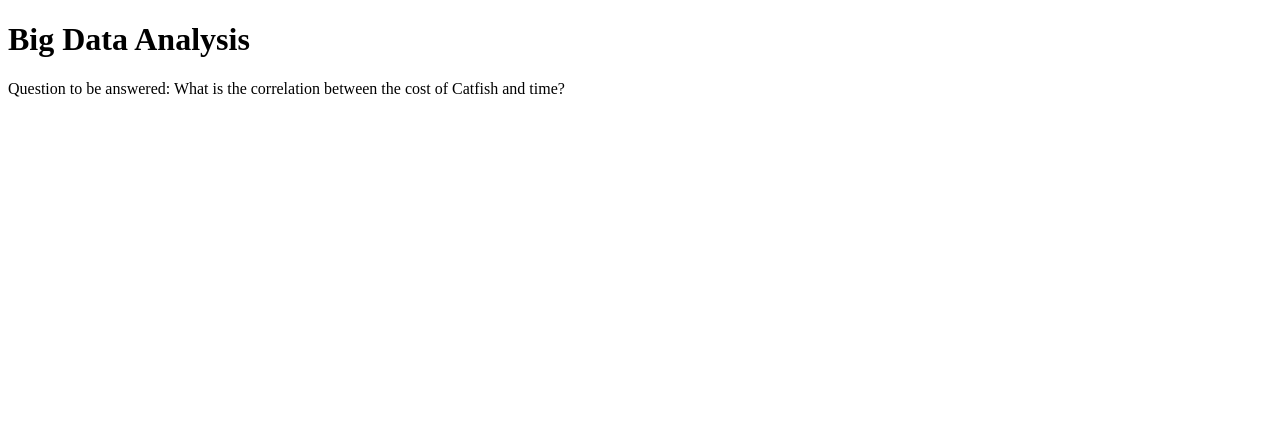
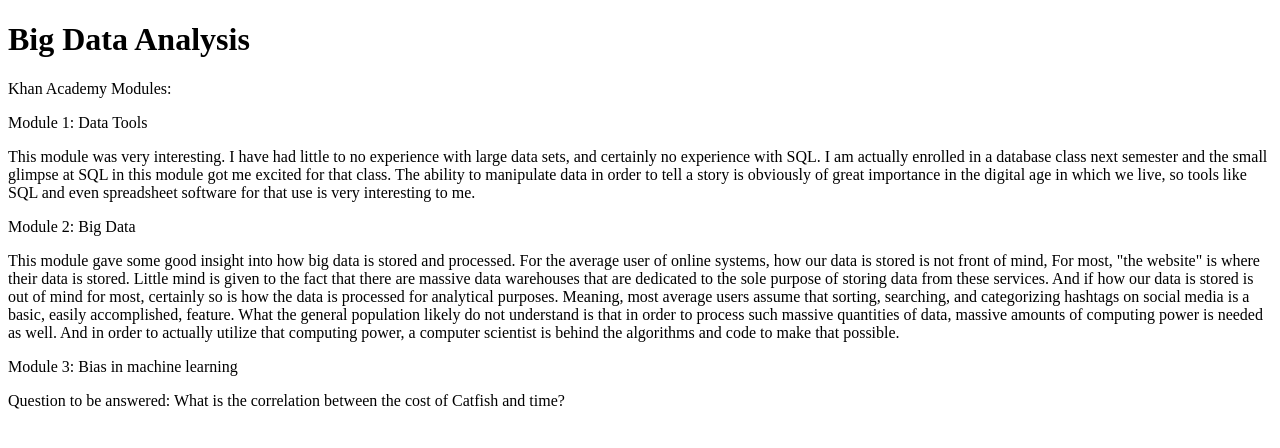
Before and after one commit to BatchOfAllTrades/BigDataProject, a plain HTML site: page index.html in a window 1280 px wide. Drawn offline with Linux system fonts and the light colour scheme.

Commit message:
Update index.html

```diff
--- a/index.html
+++ b/index.html
@@ -6,6 +6,22 @@
 <body>
 
 <h1>Big Data Analysis</h1>
+  <p>Khan Academy Modules:</p>
+  <p>Module 1: Data Tools</p>
+  <p>This module was very interesting.  I have had little to no experience with large data sets, and certainly no experience with SQL.
+    I am actually enrolled in a database class next semester and the small glimpse at SQL in this module got me excited for that class.
+    The ability to manipulate data in order to tell a story is obviously of great importance in the digital age in which we live, so tools like
+    SQL and even spreadsheet software for that use is very interesting to me.</p>
+  <p>Module 2: Big Data</p>
+  <p>This module gave some good insight into how big data is stored and processed.  For the average user of online systems, how our data is stored is not front of mind,
+    For most, "the website" is where their data is stored.  Little mind is given to the fact that there are massive data warehouses that are dedicated to the sole purpose of
+    storing data from these services.  And if how our data is stored is out of mind for most, certainly so is how the data is processed for analytical purposes.
+    Meaning, most average users assume that sorting, searching, and categorizing hashtags on social media is a basic, easily accomplished, feature.
+    What the general population likely do not understand is that in order to process such massive quantities of data, massive amounts of computing power is needed as well.
+    And in order to actually utilize that computing power, a computer scientist is behind the algorithms and code to make that possible.</p>
+  <p>Module 3: Bias in machine learning</p>
+  <p></p>
+
 <p>Question to be answered: What is the correlation between the cost of Catfish and time?</p>
 
 </body>
```
